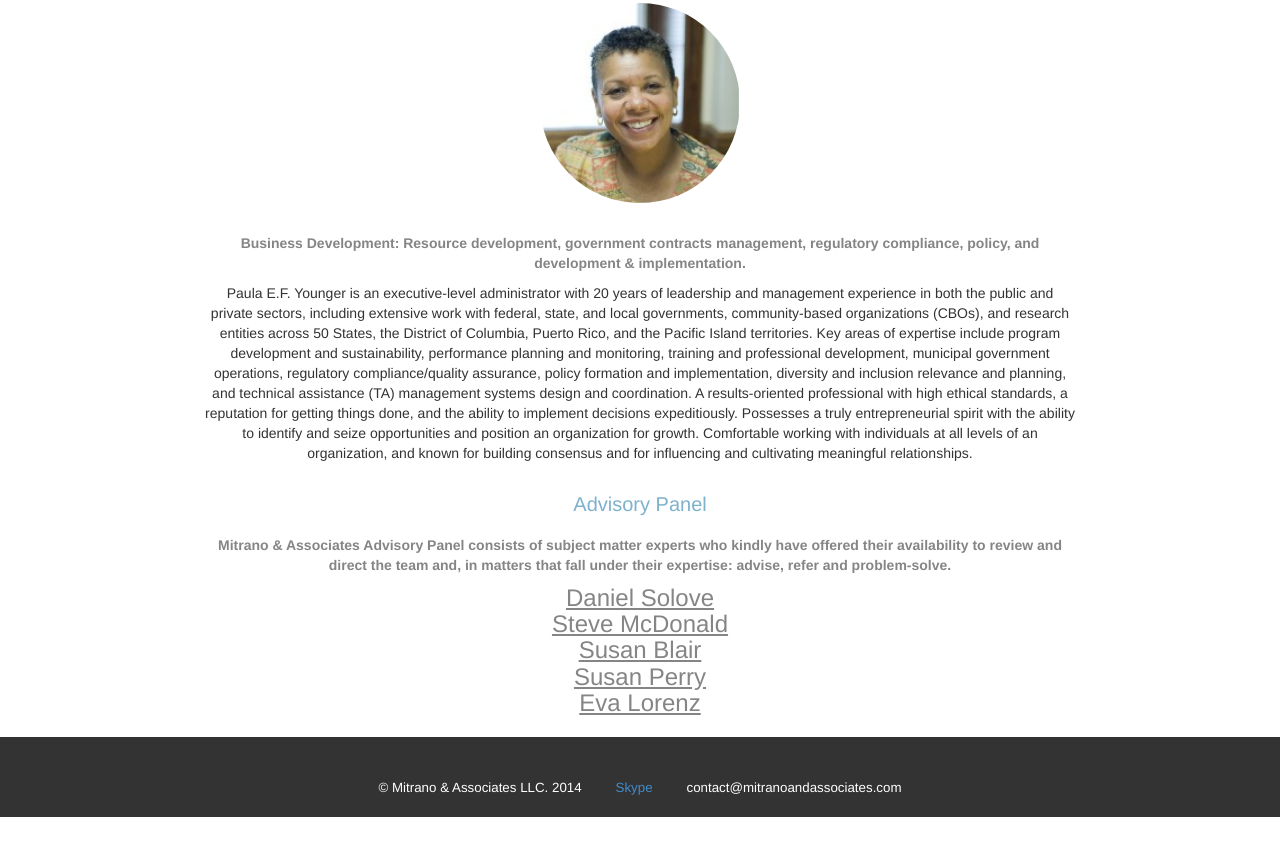
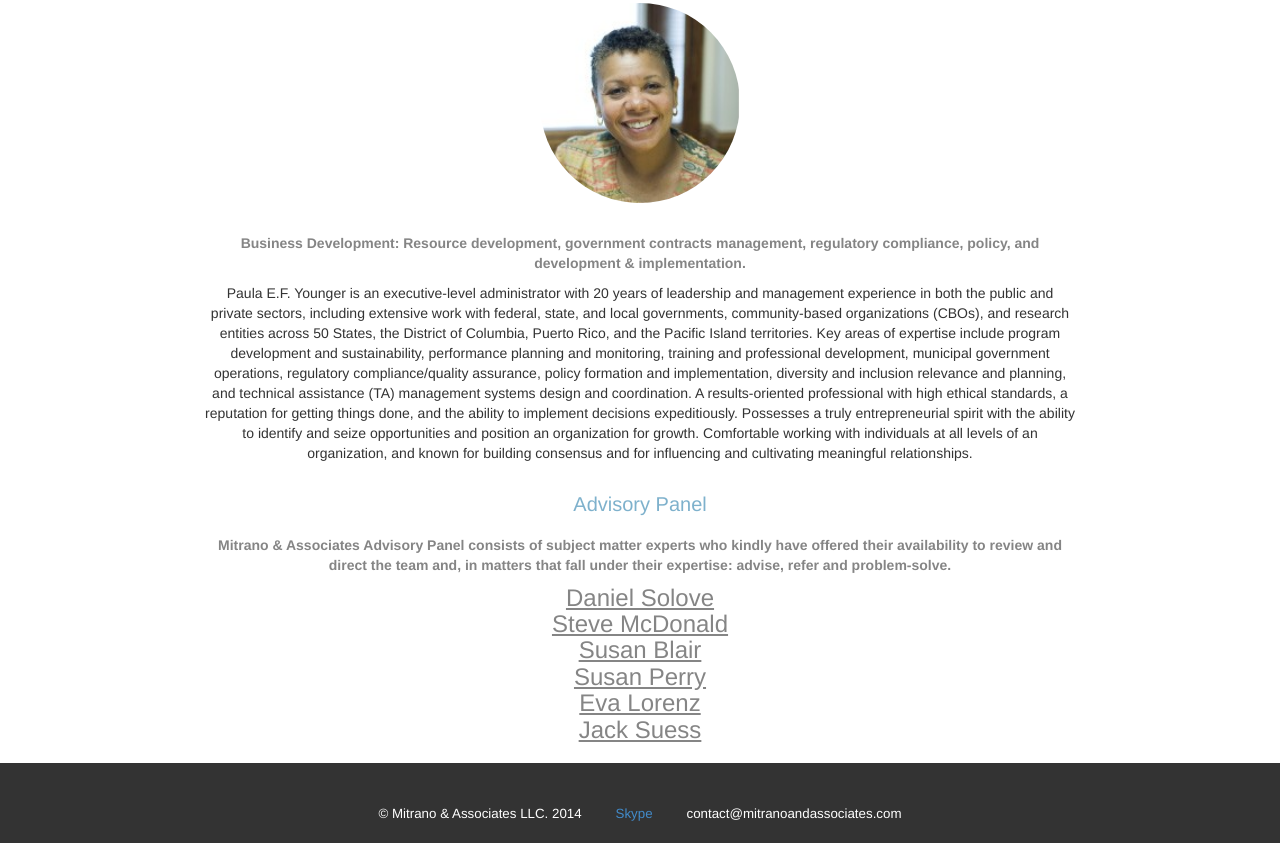
Before and after one commit to nikkoschaff/mitranoandassociates, a plain HTML site: page about.html in a window 1280 px wide. Shown: the part 2935-3778 px from the top of the page. Before the commit the page ends 3752 px from the top, so only its background shows below. Drawn offline with nearby package versions, Linux system fonts and the light colour scheme; files whose address does not match are found by name.

Commit message:
Added advisory panelist

```diff
--- a/about.html
+++ b/about.html
@@ -129,6 +129,7 @@
         <h3>Susan Blair</h3>
         <h3>Susan Perry</h3>
         <h3>Eva Lorenz</h3>
+        <h3>Jack Suess</h3>
 
         <br />
 
```
